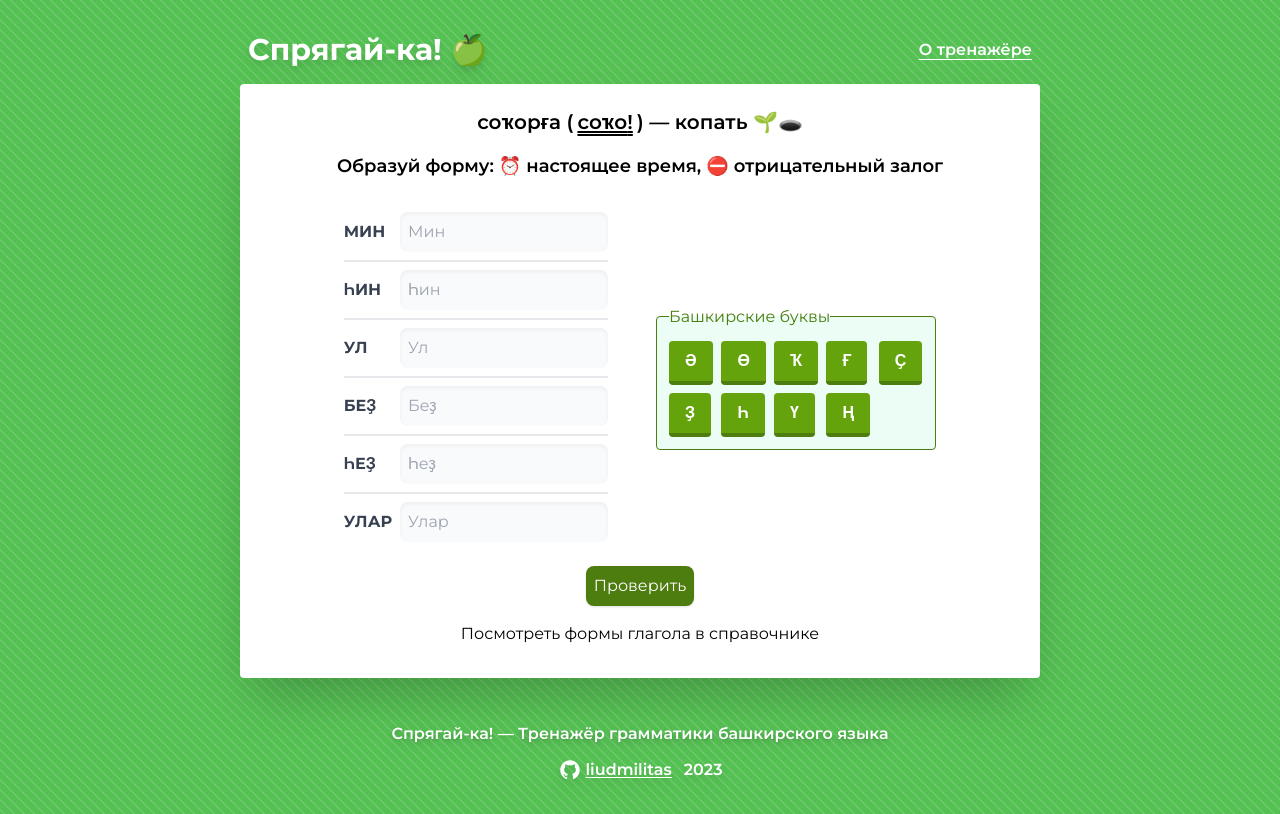
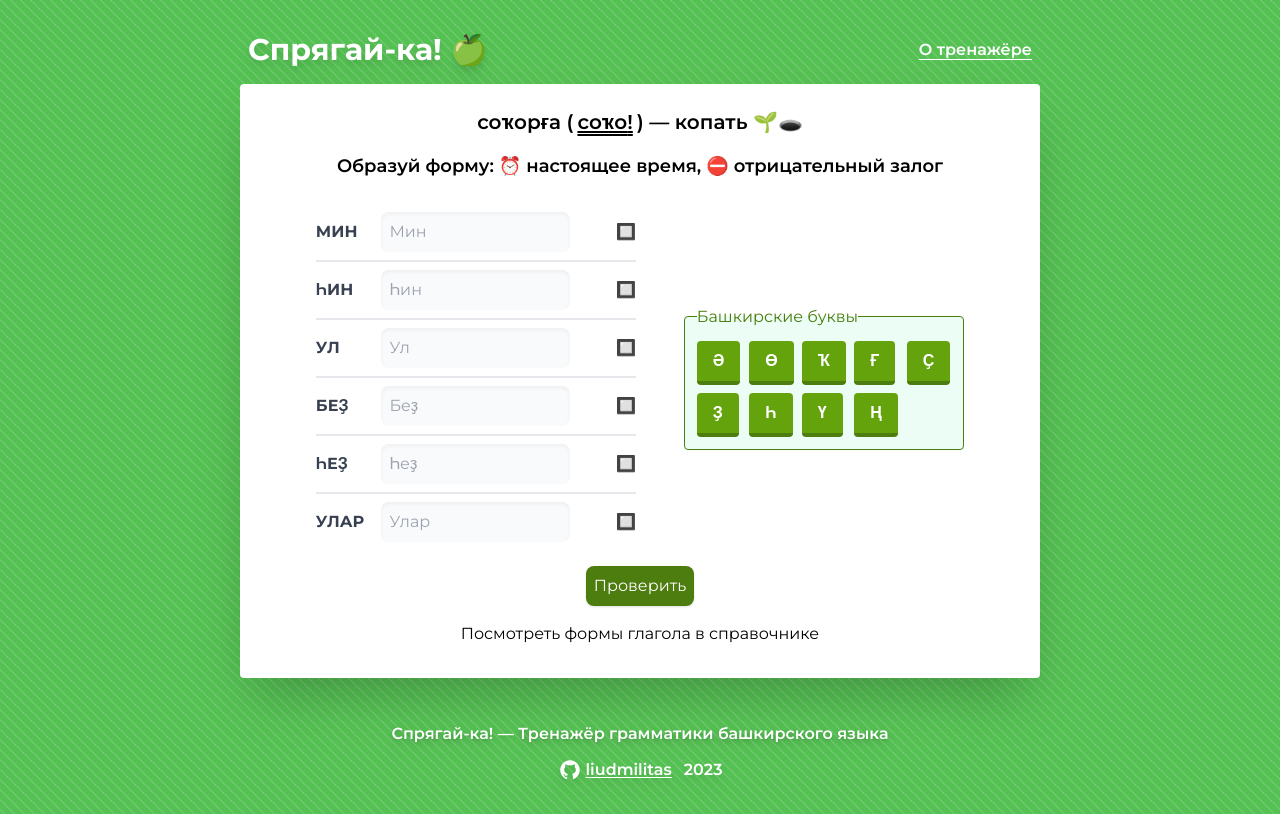
Before and after one commit to liudmilitas/bash-verb, a Next.js app in the folder bash-lang/: page / in a window 1280 px wide. Built offline with nearby package versions, Linux system fonts and the light colour scheme.

Commit message:
show correct/incorrect indicator

```diff
--- a/bash-lang/src/js/components/VerbTraining.tsx
+++ b/bash-lang/src/js/components/VerbTraining.tsx
@@ -8,19 +8,12 @@ import { verbs } from "../pseudo-db/verbs";
 import Keyboard from "./Keyboard";
 
 function VerbTraining() {
-  const pattern =
-    "^[а-яА-ЯёЁәӘөӨҡҠғҒҫҪҙҘһҺүҮңҢ]+(?:[ -][а-яА-ЯёЁәӘөӨҡҠғҒҫҪҙҘһҺүҮңҢ]+)*$";
   const patternWarning = "Пожалуйста, пишите кириллицей";
 
   function getRandomVerb() {
     return verbs[Math.floor(Math.random() * verbs.length)];
   }
   const verb: any = useMemo(() => getRandomVerb(), []);
-  const correctForms: any = useMemo(
-    () => generatePresentSimple(verb, true),
-    []
-  );
-  console.log("correctForms", correctForms);
 
   const [inputData, setInputData] = useState({
     form1: "",
@@ -36,22 +29,23 @@ function VerbTraining() {
     const value = e?.target.value;
     setInputData({
       ...inputData,
-      [name]: value.trim().toLowerCase(),
+      [name]: value.toLowerCase().replace(/\s+/g, " ").trim(),
     });
   }
-  console.log("inputData", inputData);
+
+  const results: boolean[] = [];
 
   const handleFormSubmit = async (e: FormEvent) => {
     e.preventDefault();
-    const results: string[] = [];
+    const correctForms: any = generatePresentSimple(verb, true);
     correctForms.map((correctForm: string) => {
       if (
         correctForm ===
         Object.values(inputData)[correctForms.indexOf(correctForm)]
       ) {
-        results.push("correct");
+        results.push(true);
       } else {
-        results.push("incorrect");
+        results.push(false);
       }
     });
     console.log("results", results);
@@ -79,30 +73,39 @@ function VerbTraining() {
         onSubmit={(e) => handleFormSubmit(e)}
       >
         <div className="flex flex-col lg:flex-row lg:gap-12 items-center w-full">
-          <ul className="w-full max-w-fit divide-y-2">
+          <ul className="max-w-fit divide-y-2 w-80">
             {pronouns.map((pronoun) => (
               <li
-                className="flex w-full justify-between items-center"
+                className="grid grid-cols-5 gap-2 items-center py-2"
                 key={pronoun.id}
               >
                 <label
-                  className="text-gray-700 font-bold mr-2"
+                  className="text-gray-700 font-bold"
                   title={pronoun.ru}
                   htmlFor={pronoun.id.toString()}
                 >
                   {pronoun.bash.toUpperCase()}
                 </label>
                 <input
-                  className="bg-gray-50 shadow-inner rounded-lg p-2 my-2"
+                  className="bg-gray-50 shadow-inner rounded-lg col-span-3 p-2"
                   id={pronoun.id.toString()}
                   type="text"
+                  max={30}
                   placeholder={pronoun.bash}
-                  pattern={pattern}
                   title={patternWarning}
                   name={"form" + pronoun.id}
                   onChange={(e) => handleChanges(e)}
                   required
                 />
+                <div className="text-right">
+                  {results[pronoun.id - 1] === true ? (
+                    <span>✔️</span>
+                  ) : results[pronoun.id - 1] === false ? (
+                    <span>❌</span>
+                  ) : (
+                    <span>🔲</span>
+                  )}
+                </div>
               </li>
             ))}
           </ul>
```
